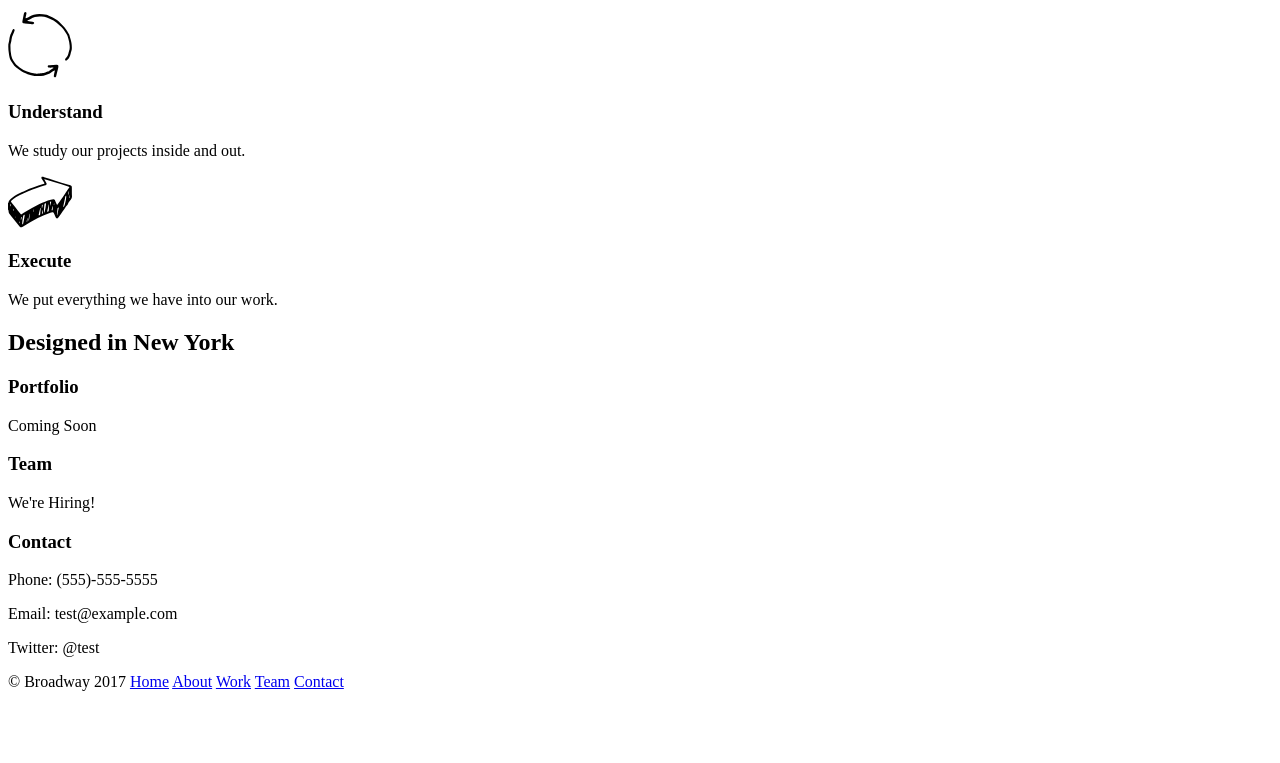
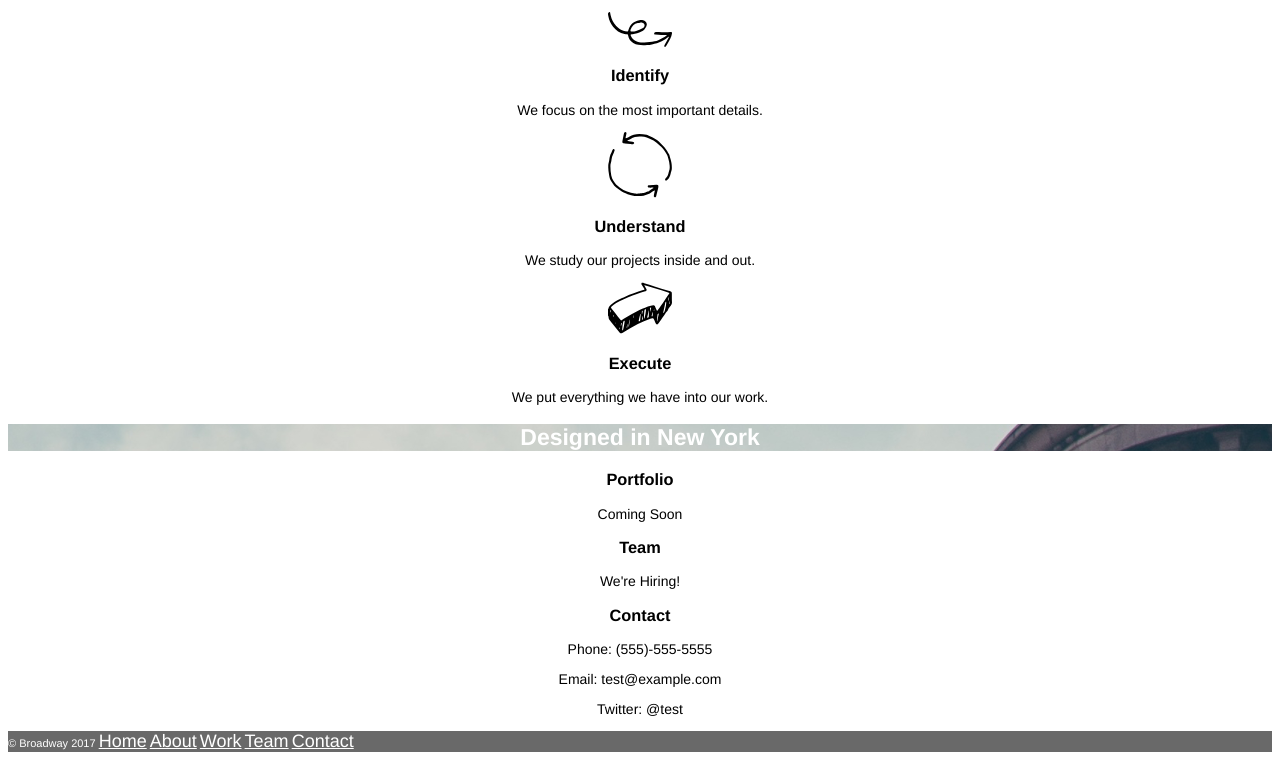
Before and after one commit to manelson32/broadway, a plain HTML site: page index.html in a window 1280 px wide. Shown: the part 357-1120 px from the top of the page. Before the commit the page ends 1064 px from the top, so only its background shows below. Drawn offline with Linux system fonts and the light colour scheme.

Commit message:
Add CSS code

```diff
--- a/index.html
+++ b/index.html
@@ -7,8 +7,8 @@
   </head>
   <body>
 
+    <div class="header">
       <h1>Broadway Design</h1>
-
         <nav>
         <ul>
           <li><a href="#">Home</a></li>
@@ -18,8 +18,9 @@
           <li><a href="#contact">Contact</a></li>
         </ul>
       </nav>
+    </div>
 
-    <div class="" id="process">
+    <div class="content" id="process">
       <h2>Our Process</h2>
 
       <img src="./resources/images/identify.svg" alt="A spiral arrow symbol">
@@ -35,19 +36,22 @@
       <p>We put everything we have into our work.</p>
     </div>
 
+    <div class="header">
       <h2>Designed in New York</h2>
+    </div>
 
-    <div class="" id="portfolio">
+
+    <div class="content" id="portfolio">
       <h3>Portfolio</h3>
       <p>Coming Soon</p>
     </div>
 
-    <div class="" id="team">
+    <div class="content" id="team">
       <h3>Team</h3>
       <p>We're Hiring!</p>
     </div>
 
-    <div class="" id="contact">
+    <div class="content" id="contact">
       <h3>Contact</h3>
       <p>Phone: (555)-555-5555</p>
       <p>Email: test@example.com</p>
--- a/resources/css/style.css
+++ b/resources/css/style.css
@@ -0,0 +1,34 @@
+html {
+  font-family: Helvetica;
+}
+body {
+  text-align: center;
+}
+.header {
+  color: white;
+  font-weight: bold;
+  background-image: url("../images/the-flatiron-building.png");
+}
+.header h1 {
+  font-size: 70px;
+}
+#process h2 {
+  font-size: 32px;
+}
+.header h2 {
+  font-size: 23px;
+}
+.content {
+  font-size: 14px;
+}
+a {
+  color: white;
+  font-size: 18px;
+}
+
+.footer {
+  background-color: dimgray;
+  text-align: left;
+  color: white;
+  font-size: 11px;
+}
```
Lines whose indentation alone changed are shown as unchanged.
